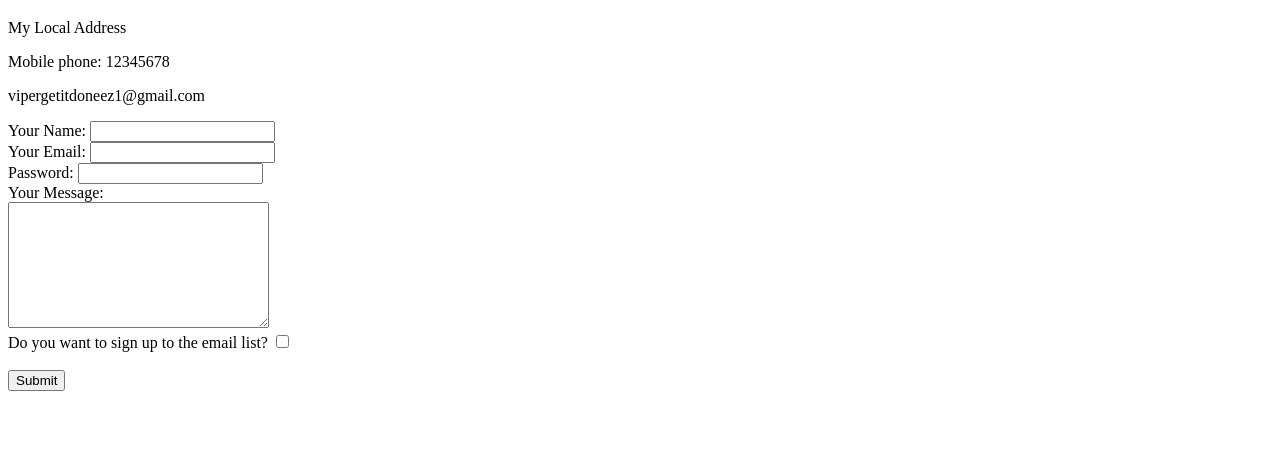
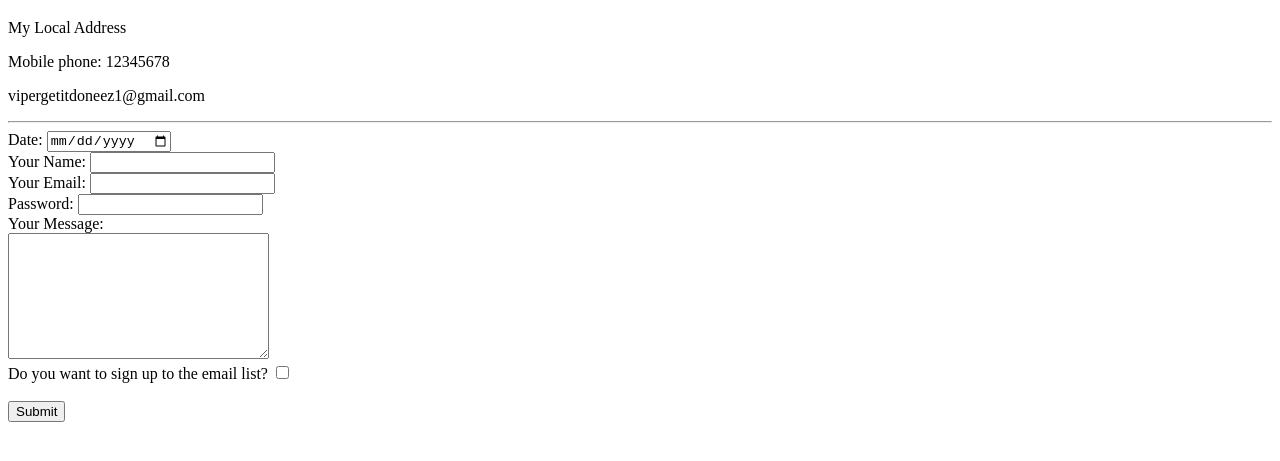
Before and after one commit to vipergetitdoneez1/CV, a plain HTML site: page contacts.html in a window 1280 px wide. Shown: the part 61-522 px from the top of the page. Drawn offline with Linux system fonts and the light colour scheme.

Commit message:
Add files via upload

```diff
--- a/contacts.html
+++ b/contacts.html
@@ -11,8 +11,10 @@
   <p>My Local Address</p>
   <p>Mobile phone: 12345678</p>
   <p>vipergetitdoneez1@gmail.com</p>
-
-  <!--<form class="" action="index.html" method="post">--when you hit the submit it will take the user back tothe index.html (home page) because of this action-->
+  <hr>
+  <label for="date">Date:</label>
+  <input type="date">
+    <!--<form class="" action="index.html" method="post">when you hit the submit it will take the user back tothe index.html (home page) because of this action-->
     <form action="mailto:vipergetitdoneez1@gmail.com" method="post" enctype="text/plain">
     <label>Your Name:</label>
     <input type="text" name="Your Name" value=""><br>
```
